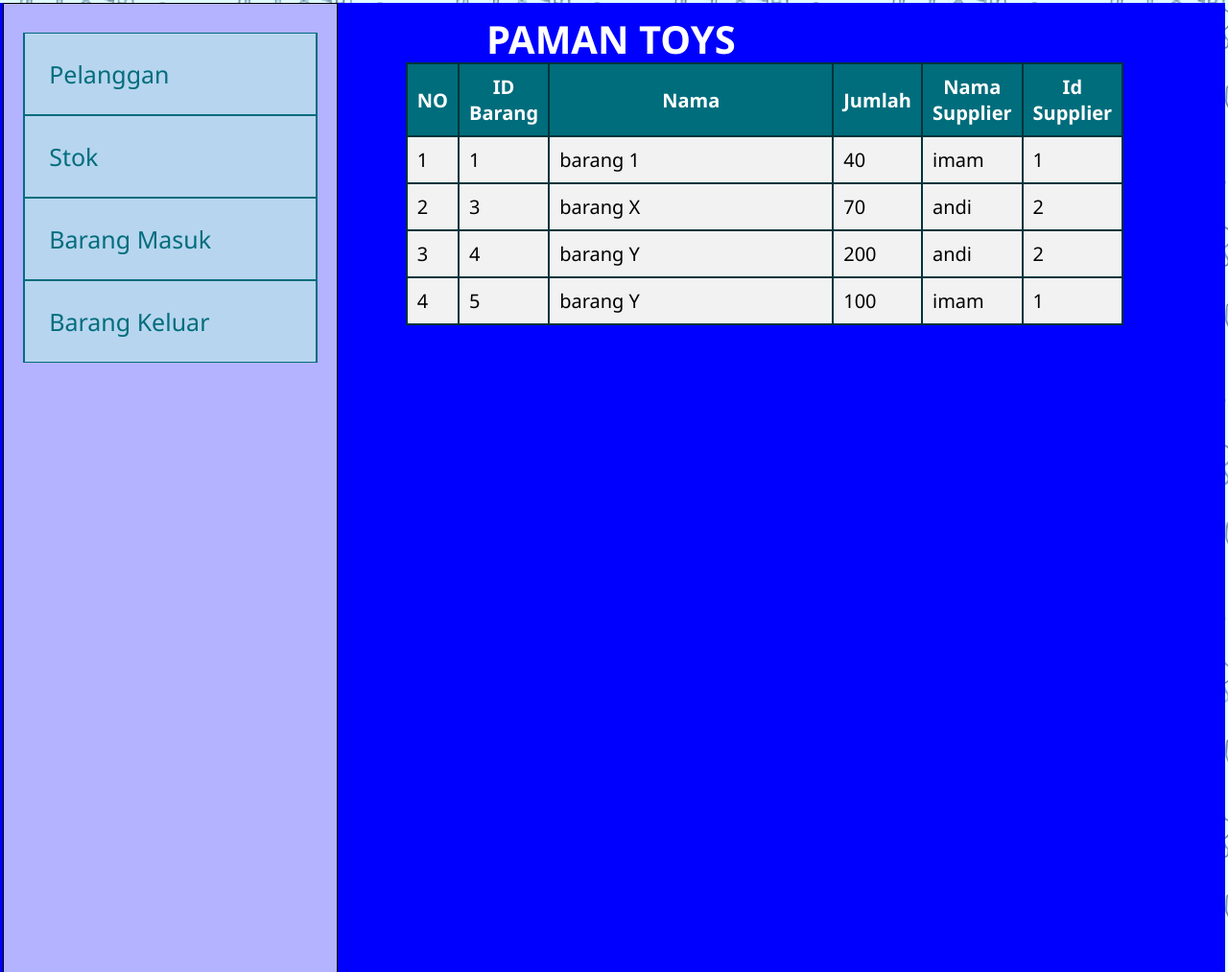
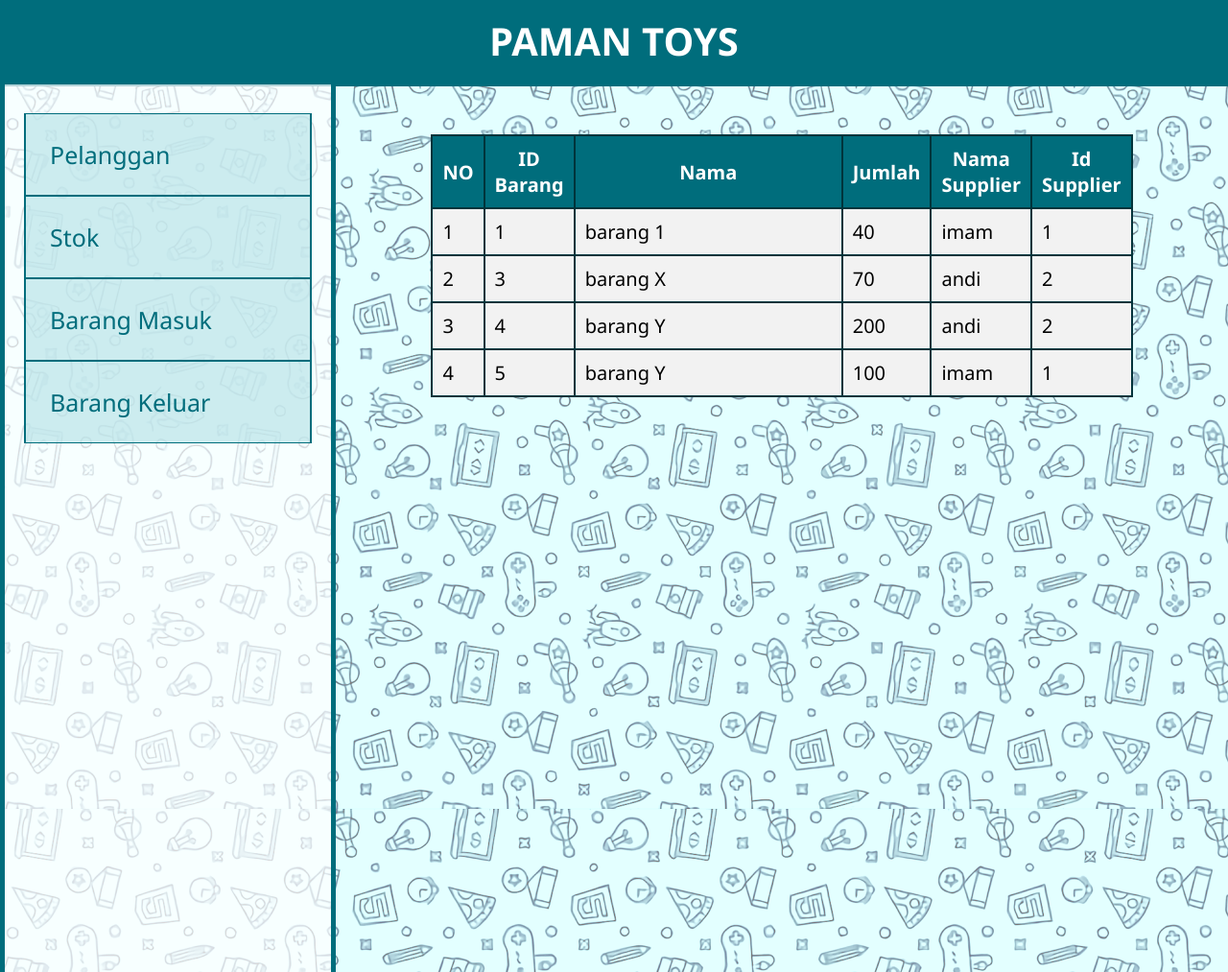
Before and after one commit to pungki14117154/SistemInventoriBarang, a PHP site: page /admin/owner_stok.php in a window 1280 px wide. Shown: the whole page at 96% size. Run offline with PHP 8.4, Linux system fonts and the light colour scheme; data comes from the database, SQL or seed files in the repository.

Commit message:
fix owner css by front-end

```diff
--- a/project/admin/owner_header.php
+++ b/project/admin/owner_header.php
@@ -4,39 +4,6 @@
 
 	<title>PAMAN TOYS (OWNER)</title>
 	<link href="owner.css" type="text/css" rel="stylesheet"/>
-	<style>
-		.header{
-			width: 100%;
-			height: 100%;
-			margin: 0.25%;
-			background-color: blue;
-			text-align: center;
-			padding-top: 10px;
-			padding-bottom: 10px;
-		}
-
-		.header a{
-			font-size: 40px;
-			font-style: bold;
-			color: white;
-		}
-
-		.left{
-			float: left;
-			margin: 0.25%;
-			width: 24%;
-			height: 100%;
-			border: 1px solid black;
-		}
-
-		.content{
-			width: 74%;
-			margin: 0.25%;
-			float: right;
-			padding: 0.25%;
-			border: 1px solid black;
-		}
-	</style>
 </head>
 
 <body>
```
